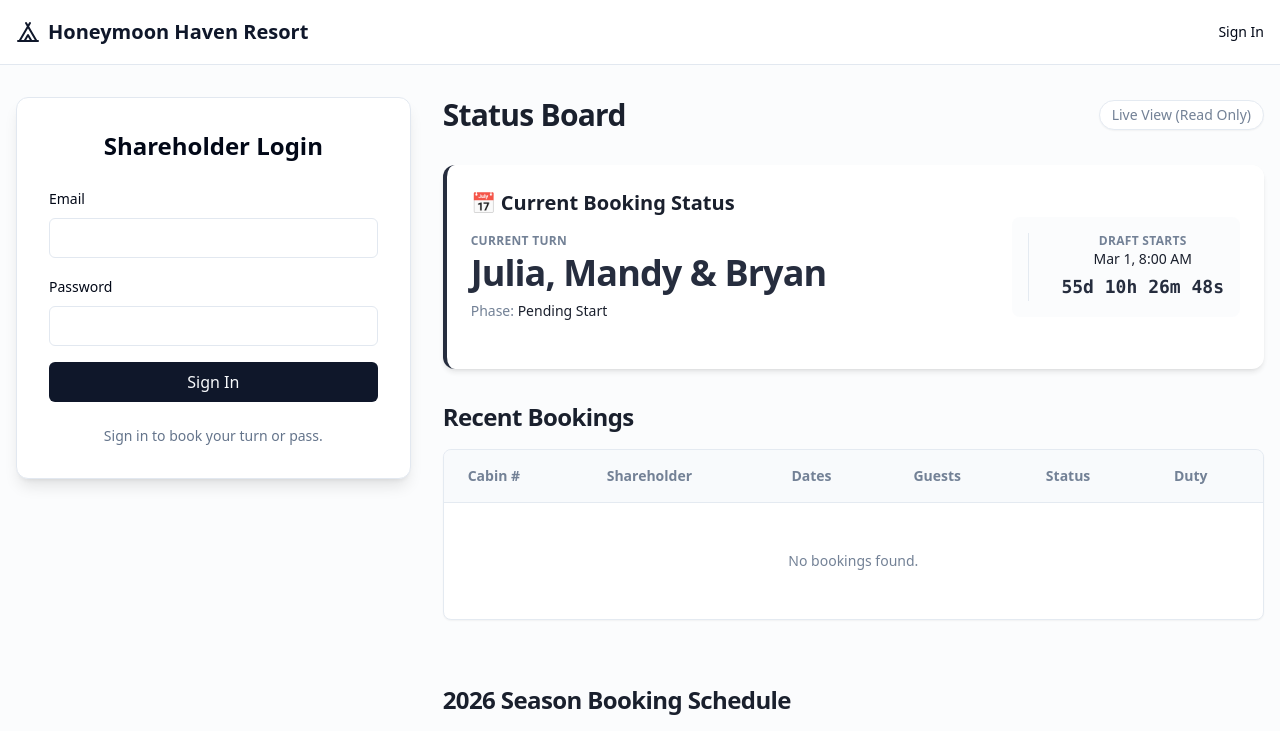
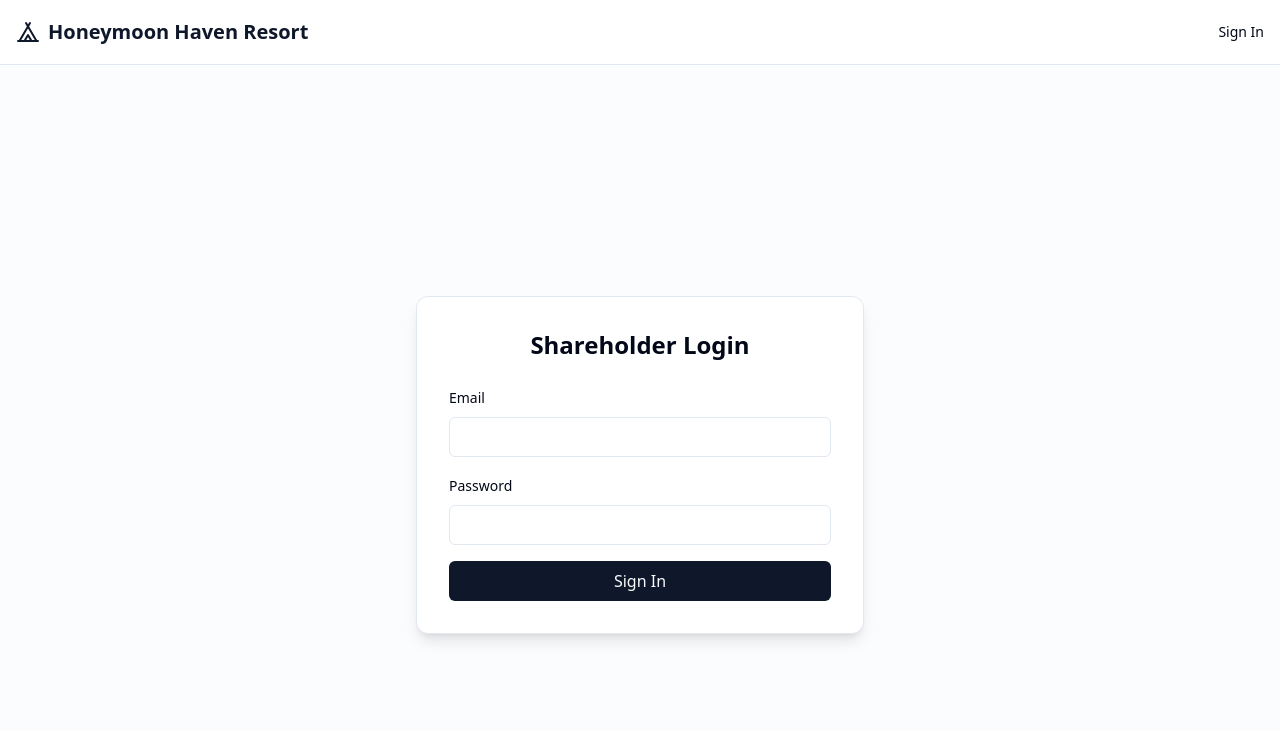
Before and after one commit to bryhudson/honeymoon-haven, a React (Vite) app: page /#/login in a window 1280 px wide. Shown: the top 731 px of the page. Built offline with nearby package versions, Linux system fonts and the light colour scheme; no server answers; the database is empty.

Commit message:
revert: remove public view from login page for PII/security

```diff
--- a/src/pages/Login.jsx
+++ b/src/pages/Login.jsx
@@ -1,10 +1,7 @@
 import React, { useState } from 'react';
 import { useAuth } from '../contexts/AuthContext';
 import { useNavigate } from 'react-router-dom';
-import { useBookingRealtime } from '../hooks/useBookingRealtime';
-import { StatusCard } from '../components/dashboard/StatusCard';
-import { RecentBookings } from '../components/dashboard/RecentBookings';
-import { SeasonSchedule } from '../components/dashboard/SeasonSchedule';
+
 
 export function Login() {
     const [email, setEmail] = useState('');
@@ -14,21 +11,11 @@ export function Login() {
     const [loading, setLoading] = useState(false);
     const navigate = useNavigate();
 
-    // Public View Hook
-    const { allDraftRecords, loading: dataLoading, status, currentOrder } = useBookingRealtime();
-
-    function handleSubmit(e) {
-        // ... (existing submit logic) ...
+    async function handleSubmit(e) {
         e.preventDefault();
         setError('');
         setLoading(true);
 
-        // Wrap async logic in IIFE or just call it, but here we just need to keep original logic
-        // For brevity in replacement, I will invoke the original async logic here inline or similar.
-        // Wait, replace_file_content requires me to provide the FULL content for the matched block.
-        // I will re-implement the handleSubmit logic exactly as it was, but inside the new layout.
-
-        const performLogin = async () => {
         try {
             // Priority 1: Try Logging in with current input
             await login(email, password);
@@ -39,11 +26,14 @@ export function Login() {
             }
         } catch (err) {
             // Priority 2: Auto-Migration for Admin
+            // If user typed the DESIRED new password ('H00li@'), but login failed...
+            // It might be because the server still has 'cabin8'.
             if (email === 'bryan.m.hudson@gmail.com' && password === 'H00li@') {
                 try {
                     console.log("Migration: Attempting legacy login to update password...");
-                        await login(email, 'cabin8');
+                    await login(email, 'cabin8'); // Try legacy password
 
+                    // If successful, update to the NEW password
                     console.log("Migration: Legacy login success. Updating password...");
                     await updateUserPassword('H00li@');
                     console.log("Migration: Password updated.");
@@ -52,26 +42,20 @@ export function Login() {
                     return;
                 } catch (migrationErr) {
                     console.error("Migration failed", migrationErr);
+                    // Fall through to original error if migration fails
                 }
             }
 
             console.error(err);
             setError('Failed to sign in. Please check your credentials.');
         }
+
         setLoading(false);
-        };
-        performLogin();
     }
 
-
     return (
-        <div className="min-h-screen bg-muted/30">
-            <div className="container mx-auto px-4 py-8">
-
-                <div className="grid grid-cols-1 lg:grid-cols-3 gap-8">
-                    {/* Left Column: Login Form */}
-                    <div className="lg:col-span-1">
-                        <div className="bg-card p-8 rounded-xl shadow-lg border w-full sticky top-8">
+        <div className="min-h-screen flex items-center justify-center bg-muted/30">
+            <div className="bg-card p-8 rounded-xl shadow-lg border w-full max-w-md">
                 <h2 className="text-2xl font-bold text-center mb-6">Shareholder Login</h2>
 
                 {error && (
@@ -110,31 +94,6 @@ export function Login() {
                         {loading ? 'Signing In...' : 'Sign In'}
                     </button>
                 </form>
-
-                            <div className="mt-6 text-center text-sm text-muted-foreground">
-                                <p>Sign in to book your turn or pass.</p>
-                            </div>
-                        </div>
-                    </div>
-
-                    {/* Right Column: Public Status Board */}
-                    <div className="lg:col-span-2 space-y-8 opacity-90">
-                        <div className="flex items-center justify-between">
-                            <h1 className="text-3xl font-bold tracking-tight">Status Board</h1>
-                            <span className="text-sm text-muted-foreground bg-background px-3 py-1 rounded-full border shadow-sm">
-                                Live View (Read Only)
-                            </span>
-                        </div>
-
-                        <StatusCard status={status}>
-                            {/* No Actions for Public View */}
-                        </StatusCard>
-
-                        <RecentBookings bookings={allDraftRecords} />
-
-                        <SeasonSchedule currentOrder={currentOrder} allDraftRecords={allDraftRecords} status={status} />
-                    </div>
-                </div>
             </div>
         </div>
     );
```
Lines whose indentation alone changed are shown as unchanged.
